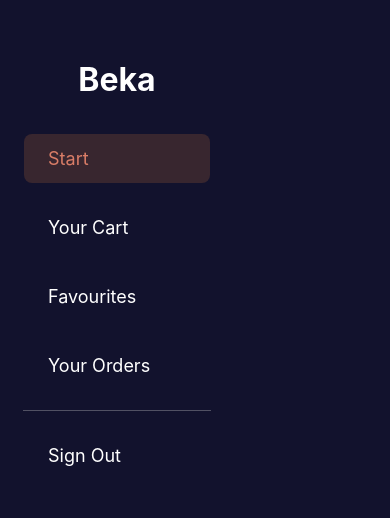
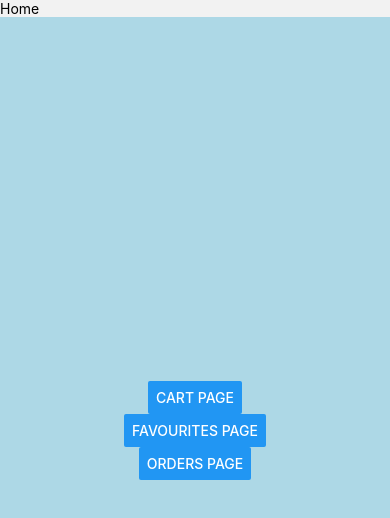
Before and after one commit to c-gracias/AnimatedDrawer, a React Native app: screen / in a window 390 px wide. Shown: the top 518 px of the page. Built offline with nearby package versions, Linux system fonts and the light colour scheme.

Commit message:
Add basic root navigator

```diff
--- a/App.tsx
+++ b/App.tsx
@@ -1,17 +1,21 @@
-import React from 'react';
+import React, {Fragment} from 'react';
 import {Navigation} from './src/navigation/StackNavigator';
 import {SafeAreaProvider} from 'react-native-safe-area-context';
 import {DrawerMenu} from './src/navigation/DrawerMenu';
 import {GestureHandlerRootView} from 'react-native-gesture-handler';
+import {NavigationContainer} from '@react-navigation/native';
+import {Text} from 'react-native';
+import {RootNavigator} from './src/navigation/RootNavigator';
 
 function App(): React.JSX.Element {
   return (
     <>
-      <GestureHandlerRootView>
+      <GestureHandlerRootView style={{flex: 1}}>
         <SafeAreaProvider>
-          <DrawerMenu>
-            <Navigation />
-          </DrawerMenu>
+          <NavigationContainer>
+            <RootNavigator />
+            {/* <DrawerMenu><Navigation /></DrawerMenu> */}
+          </NavigationContainer>
         </SafeAreaProvider>
       </GestureHandlerRootView>
     </>
--- /dev/null
+++ b/src/navigation/RootNavigator.tsx
@@ -0,0 +1,25 @@
+import {createNativeStackNavigator} from '@react-navigation/native-stack';
+import {routes} from './Routes';
+
+export type RootStackParamList = {
+  [K in keyof typeof routes]: (typeof routes)[K]['params'];
+};
+
+export const RootNavigator = () => {
+  const Stack = createNativeStackNavigator<RootStackParamList>();
+
+  return (
+    <Stack.Navigator
+      initialRouteName="Home"
+      screenOptions={{headerShown: false}}>
+      {Object.entries(routes).map(([key, value]) => (
+        <Stack.Screen
+          key={key}
+          name={key as keyof typeof routes}
+          component={value.screen}
+          options={value.options || {}}
+        />
+      ))}
+    </Stack.Navigator>
+  );
+};
--- /dev/null
+++ b/src/navigation/Routes.ts
@@ -0,0 +1,69 @@
+import {ComponentType} from 'react';
+import {CartScreen} from '../screens/Cart';
+import {FavouritesScreen} from '../screens/Favourites';
+import {HomeScreen} from '../screens/Homescreen';
+import {LoginScreen} from '../screens/Login';
+import {OrdersScreen} from '../screens/Orders';
+
+interface RouteOptions {
+  title?: string;
+}
+
+interface RouteParams {
+  [key: string]: string | number | boolean | undefined;
+}
+
+interface RouteConfig<T extends RouteParams = {}> {
+  screen: ComponentType<any>;
+  options?: RouteOptions;
+  params?: T;
+}
+
+export const routeDefinitions = {
+  Login: {
+    screen: LoginScreen,
+  },
+  Home: {
+    screen: HomeScreen,
+    options: {
+      title: 'Home',
+    },
+  },
+  Cart: {
+    screen: CartScreen,
+    params: {
+      userId: '123',
+      productId: '456',
+    },
+    options: {
+      title: 'Shopping Cart',
+    },
+  },
+  Favourites: {
+    screen: FavouritesScreen,
+    options: {
+      title: 'Favourites',
+    },
+  },
+  Orders: {
+    screen: OrdersScreen,
+    params: {
+      orderId: 'ORD-789',
+    },
+    options: {
+      title: 'My Orders',
+    },
+  },
+} as const;
+
+export type Routes = keyof typeof routeDefinitions;
+
+// Derive a type that maps each Route name to its expected Params type (or {})
+export type RouteParamsMap = {
+  [K in Routes]: (typeof routeDefinitions)[K] extends {params: infer P}
+    ? P
+    : {};
+};
+
+export const routes: {[K in Routes]: RouteConfig<RouteParamsMap[K]>} =
+  routeDefinitions;
--- a/src/navigation/StackNavigator.tsx
+++ b/src/navigation/StackNavigator.tsx
@@ -9,40 +9,33 @@ import {CartScreen} from '../screens/Cart';
 import {FavouritesScreen} from '../screens/Favourites';
 import {OrdersScreen} from '../screens/Orders';
 import Icon from 'react-native-vector-icons/MaterialIcons';
-import {TouchableOpacity, StyleSheet} from 'react-native';
+import {TouchableOpacity, View, Text} from 'react-native';
 import {useDrawer} from '../stores/drawer.store';
+import {NativeStackHeaderProps} from '@react-navigation/native-stack';
+import {styles} from './styled';
 
-const HeaderLeft = () => {
+const HeaderLeft = (props: NativeStackHeaderProps) => {
   const toggleDrawer = useDrawer(state => state.toggle);
 
   return (
-    <TouchableOpacity onPress={() => toggleDrawer()} style={styles.menuButton}>
-      <Icon name="menu" size={24} color="#000" />
-    </TouchableOpacity>
+    <View style={styles.headerWrapper}>
+      <TouchableOpacity onPress={toggleDrawer} style={styles.menuButton}>
+        <Icon name="menu" size={24} color="#000" />
+      </TouchableOpacity>
+
+      <Text style={{fontSize: 18}}>{props.options?.title}</Text>
+    </View>
   );
 };
-
-const styles = StyleSheet.create({
-  menuButton: {
-    marginLeft: 15,
-  },
-});
 
 const RootStack = createNativeStackNavigator({
   initialRouteName: 'Home',
   screenOptions: {
-    headerLeft: () => <HeaderLeft />,
-    headerTitleStyle: {
-      fontWeight: 'bold',
-    },
-    headerTitleAlign: 'left',
+    header: HeaderLeft,
   },
   screens: {
     Login: {
       screen: LoginScreen,
-      options: {
-        headerShown: false,
-      },
     },
     Home: {
       screen: HomeScreen,
--- a/src/navigation/styled.ts
+++ b/src/navigation/styled.ts
@@ -1,6 +1,28 @@
 import {StyleSheet} from 'react-native';
+import {Platform} from 'react-native';
 
 export const styles = StyleSheet.create({
+  menuButton: {
+    marginLeft: 15,
+  },
+  headerWrapper: {
+    flexDirection: 'row',
+    gap: 14,
+    paddingHorizontal: 8,
+    paddingVertical: 12,
+    ...Platform.select({
+      ios: {
+        shadowColor: '#000',
+        shadowOffset: {width: 0, height: 2},
+        shadowOpacity: 0.25,
+        shadowRadius: 3.84,
+      },
+      android: {
+        elevation: 5,
+      },
+    }),
+    backgroundColor: '#fff',
+  },
   drawerContainer: {
     flex: 1,
     backgroundColor: '#12122d',
```
